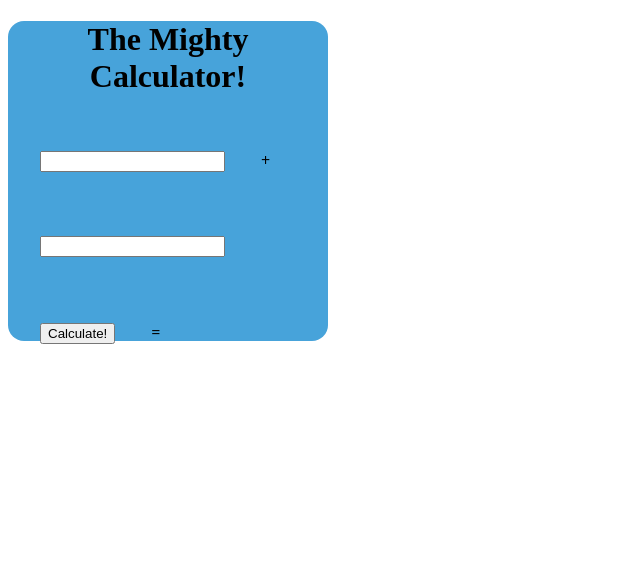
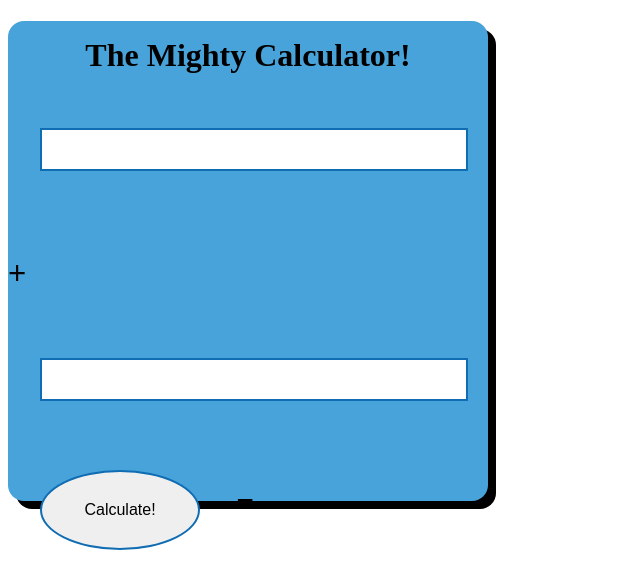
Before and after one commit to GrinMaxwell/Day-08-Calculator, a plain HTML site: page index.html in a window 1280 px wide. Shown: the whole page, without its empty margins (0-640 px from the left). Drawn offline with Linux system fonts and the light colour scheme.

Commit message:
made it prettier

```diff
--- a/main.css
+++ b/main.css
@@ -1,28 +1,36 @@
 form {
-  height: 20rem;
-  width: 20rem;
+  height: 30rem;
+  width: 30rem;
   background: #47A3DA;
-  border-radius: 1rem; }
+  border-radius: 1rem;
+  box-shadow: 0.5rem 0.5rem; }
   form h1 {
-    text-align: center; }
+    text-align: center;
+    padding-top: 1rem; }
   form input {
     clear: both;
     margin: 2rem;
-    display: inline-block; }
+    display: inline-block;
+    border: 2px solid #106DB3;
+    font-size: 2rem; }
   form p {
     padding-top: 1rem;
     display: inline-block;
-    font-family: 'Open Sans', sans-serif; }
-  form .equals {
-    height: 2rem;
-    border-radius: 50%; }
-    form .equals:focus {
+    font-family: 'Open Sans', sans-serif;
+    font-size: 2rem; }
+  form #equals {
+    height: 5rem;
+    width: 10rem;
+    border-radius: 50%;
+    font-size: 1rem; }
+    form #equals:focus {
       outline: none;
       color: #94C374; }
   form output {
     height: 3rem;
     width: 3rem;
     background-color: #47A3DA;
-    clear: both; }
+    clear: both;
+    font-size: 2rem; }
 
 /*# sourceMappingURL=main.css.map */
```
